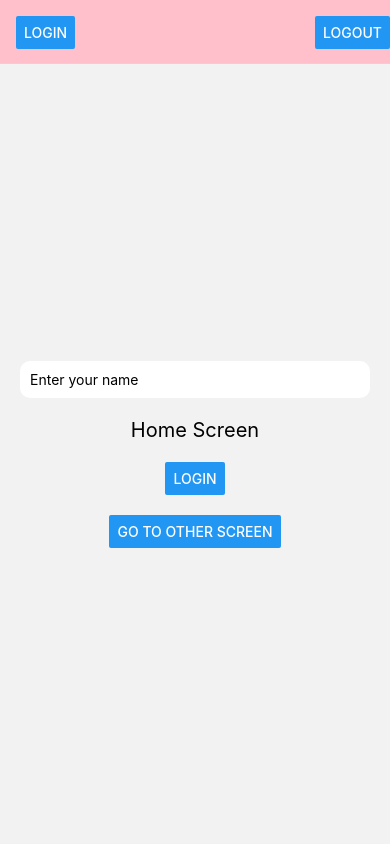
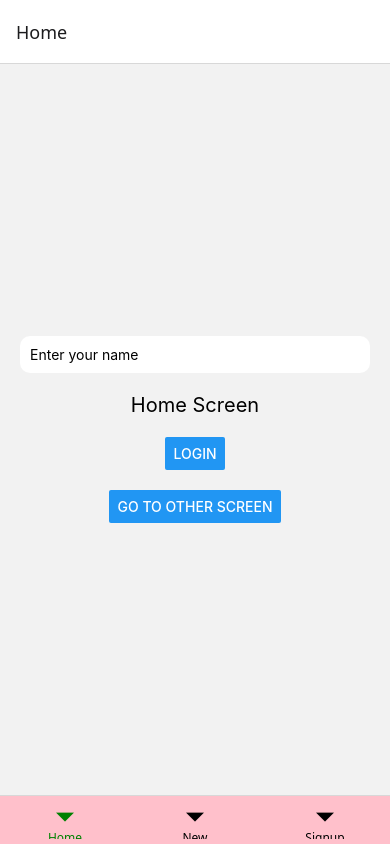
Before and after one commit to Synoize/learn-react-native-app, a React Native app: screen / in a window 390 px wide. Built offline with nearby package versions, Linux system fonts and the light colour scheme.

Commit message:
bottom tab navigation

```diff
--- a/App.jsx
+++ b/App.jsx
@@ -22,51 +22,75 @@ import WebView from "react-native-webview";
 import { NavigationContainer, useNavigation } from "@react-navigation/native";
 import { createNativeStackNavigator } from "@react-navigation/native-stack";
 import { useState } from "react";
+import { createBottomTabNavigator } from "@react-navigation/bottom-tabs";
 
 const Stack = createNativeStackNavigator();
+const Tab = createBottomTabNavigator();
 
 const App = () => {
   // return <WebView source={{ uri: 'https://learncontext.netlify.app/' }} style={{ flex: 1 }} />
 
+  // return (
+  //   <NavigationContainer>
+  //     <StatusBar
+  //       animated={true}
+  //       backgroundColor="#000000"
+  //       barStyle="dark-content"
+  //       showHideTransition="fade"
+  //     />
+  //     <Stack.Navigator screenOptions={{
+  //       headerTitleStyle: {
+  //         color: 'green'
+  //       },
+  //       headerStyle: {
+  //         backgroundColor: 'pink'
+  //       },
+  //       headerTitle: () => <View style={{ flexDirection: 'row', }}>
+  //         <Button title="Login" onPress={() => { }} />
+  //       </View>,
+  //       headerRight: () => <View>
+  //         <Button title="Logout" onPress={() => { }} />
+  //       </View>,
+  //       headerTintColor: 'white',
+  //       headerShown: true
+  //     }}>
+  //       <Stack.Screen name="Home" component={HomeScreen} options={{ headerShown: true }} />
+  //       <Stack.Screen name="NewScreen" component={NewScreen} options={{ headerTitle: "New Screen" }} />
+  //       <Stack.Screen name="SignupForm" component={SignupForm} options={{ headerTitle: "Signup" }} />
+  //       <Stack.Screen name="OtherScreen" component={OtherScreen} options={{ headerTitle: "Other" }} />
+  //       <Stack.Screen name="HandleForm" component={HandleForm} />
+  //       <Stack.Screen name="Flatlist" component={Flatlist} />
+  //       <Stack.Screen name="Map" component={Map} />
+  //       <Stack.Screen name="Grid" component={Grid} />
+  //       <Stack.Screen name="SectionListApp" component={SectionListApp} />
+  //       <Stack.Screen name="ClassComponent" component={ClassComponent} />
+  //       <Stack.Screen name="UseStateHook" component={UseStateHook} />
+  //       <Stack.Screen name="UseEffectHook" component={UseEffectHook} />
+  //       <Stack.Screen name="ConditionalRendering" component={ConditionalRendering} />
+  //       <Stack.Screen name="Flexbox" component={Flexbox} />
+  //       <Stack.Screen name="Buttons" component={Buttons} />
+  //       <Stack.Screen name="RadioButton" component={RadioButton} />
+  //       <Stack.Screen name="Loader" component={Loader} />
+  //       <Stack.Screen name="ModalView" component={ModalView} />
+  //       <Stack.Screen name="PressableComponent" component={PressableComponent} />
+  //       <Stack.Screen name="PlatformComponent" component={PlatformComponent} />
+  //     </Stack.Navigator>
+  //   </NavigationContainer>
+  // )
+
   return (
     <NavigationContainer>
-      <Stack.Navigator screenOptions={{
-        headerTitleStyle: {
-          color: 'green'
-        },
-        headerStyle: {
-          backgroundColor: 'pink'
-        },
-        headerTitle: () => <View style={{ flexDirection: 'row', }}>
-          <Button title="Login" onPress={() => { }} />
-        </View>,
-        headerRight: () => <View>
-          <Button title="Logout" onPress={() => { }} />
-        </View>,
-        headerTintColor: 'white',
-        headerShown: true
+      <Tab.Navigator screenOptions={{
+        tabBarStyle: { backgroundColor: 'pink' },
+        tabBarActiveTintColor: 'green',
+        tabBarInactiveTintColor: 'black',
+        tabBarLabelStyle: { fontSize: 12 },
+        tabBarLabelPosition: 'below-icon',
       }}>
-        <Stack.Screen name="Home" component={HomeScreen} options={{ headerShown: true }} />
-        <Stack.Screen name="NewScreen" component={NewScreen} options={{ headerTitle: "New Screen" }} />
-        <Stack.Screen name="SignupForm" component={SignupForm} options={{ headerTitle: "Signup" }} />
-        <Stack.Screen name="OtherScreen" component={OtherScreen} options={{ headerTitle: "Other" }} />
-        <Stack.Screen name="HandleForm" component={HandleForm} />
-        <Stack.Screen name="Flatlist" component={Flatlist} />
-        <Stack.Screen name="Map" component={Map} />
-        <Stack.Screen name="Grid" component={Grid} />
-        <Stack.Screen name="SectionListApp" component={SectionListApp} />
-        <Stack.Screen name="ClassComponent" component={ClassComponent} />
-        <Stack.Screen name="UseStateHook" component={UseStateHook} />
-        <Stack.Screen name="UseEffectHook" component={UseEffectHook} />
-        <Stack.Screen name="ConditionalRendering" component={ConditionalRendering} />
-        <Stack.Screen name="Flexbox" component={Flexbox} />
-        <Stack.Screen name="Buttons" component={Buttons} />
-        <Stack.Screen name="RadioButton" component={RadioButton} />
-        <Stack.Screen name="Loader" component={Loader} />
-        <Stack.Screen name="ModalView" component={ModalView} />
-        <Stack.Screen name="PressableComponent" component={PressableComponent} />
-        <Stack.Screen name="PlatformComponent" component={PlatformComponent} />
-      </Stack.Navigator>
+        <Tab.Screen name="Home" component={HomeScreen} options={{ headerShown: true }} />
+        <Tab.Screen name="New" component={NewScreen} options={{ headerTitle: "New Screen" }} />
+        <Tab.Screen name="Signup" component={SignupForm} options={{ headerTitle: "Signup" }} />
+      </Tab.Navigator>
     </NavigationContainer>
   )
 }
@@ -75,11 +99,11 @@ const HomeScreen = ({ }) => {
   const [name, setName] = useState("");
   const navigation = useNavigation();
   return (
-    <View style={{ flex: 1, justifyContent: 'center', alignItems: 'center', gap: 20, padding: 20}}>
-      <TextInput style={{backgroundColor: 'white', width: '100%', borderRadius: 10, padding:10}} placeholder="Enter your name" value={name} onChangeText={(val)=> setName(val)}/>
+    <View style={{ flex: 1, justifyContent: 'center', alignItems: 'center', gap: 20, padding: 20 }}>
+      <TextInput style={{ backgroundColor: 'white', width: '100%', borderRadius: 10, padding: 10 }} placeholder="Enter your name" value={name} onChangeText={(val) => setName(val)} />
       <Text style={{ fontSize: 20 }}>Home Screen</Text>
       <Button title="Login" onPress={() => navigation.navigate("SignupForm")} />
-      <Button title="Go to Other Screen" onPress={() => navigation.navigate("OtherScreen", {name: name, status: "development"})} />
+      <Button title="Go to Other Screen" onPress={() => navigation.navigate("OtherScreen", { name: name, status: "development" })} />
     </View>
   )
 }
@@ -90,19 +114,19 @@ const NewScreen = ({ }) => {
     <View style={{ flex: 1, justifyContent: 'center', alignItems: 'center', gap: 20 }}>
       <Text style={{ fontSize: 20 }}>New Screen</Text>
       <Button title="Login" onPress={() => navigation.navigate("SignupForm")} />
-      <Button title="Go to Other Screen" onPress={() => navigation.navigate("OtherScreen", {name: "Ios App", status: "ios development"})} />
+      <Button title="Go to Other Screen" onPress={() => navigation.navigate("OtherScreen", { name: "Ios App", status: "ios development" })} />
     </View>
   )
 }
 
-const OtherScreen = ({navigation, route}) => {
+const OtherScreen = ({ navigation, route }) => {
   const data = route.params
   console.log("OtherScreen data", data);
 
   return (
     <View style={{ flex: 1, justifyContent: 'center', alignItems: 'center', gap: 20 }}>
       <Text style={{ fontSize: 20 }}>{data.name} : {data.status}</Text>
-      <Button title="Go to Home" onPress={() => navigation.navigate("Home")} />
+      <Button title="Go to Back" onPress={() => navigation.goBack()} />
       <Button title="Go to New" onPress={() => navigation.navigate("NewScreen")} />
     </View>
   )
--- a/package.json
+++ b/package.json
@@ -10,6 +10,7 @@
     "test": "jest"
   },
   "dependencies": {
+    "@react-navigation/bottom-tabs": "^7.3.10",
     "@react-navigation/native": "^7.1.6",
     "@react-navigation/native-stack": "^7.3.10",
     "react": "19.0.0",
```
Also changed, not shown: react-native.txt, 1 other file (tests, documents, lock files or other folders).
